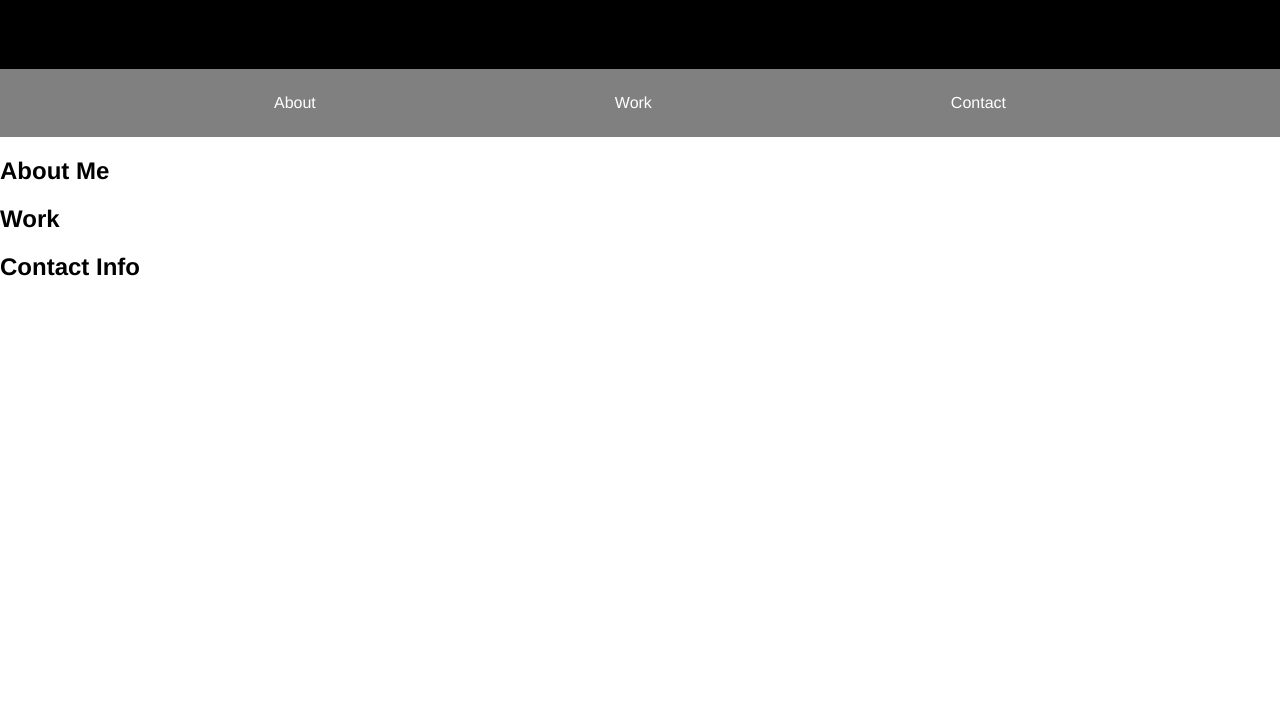
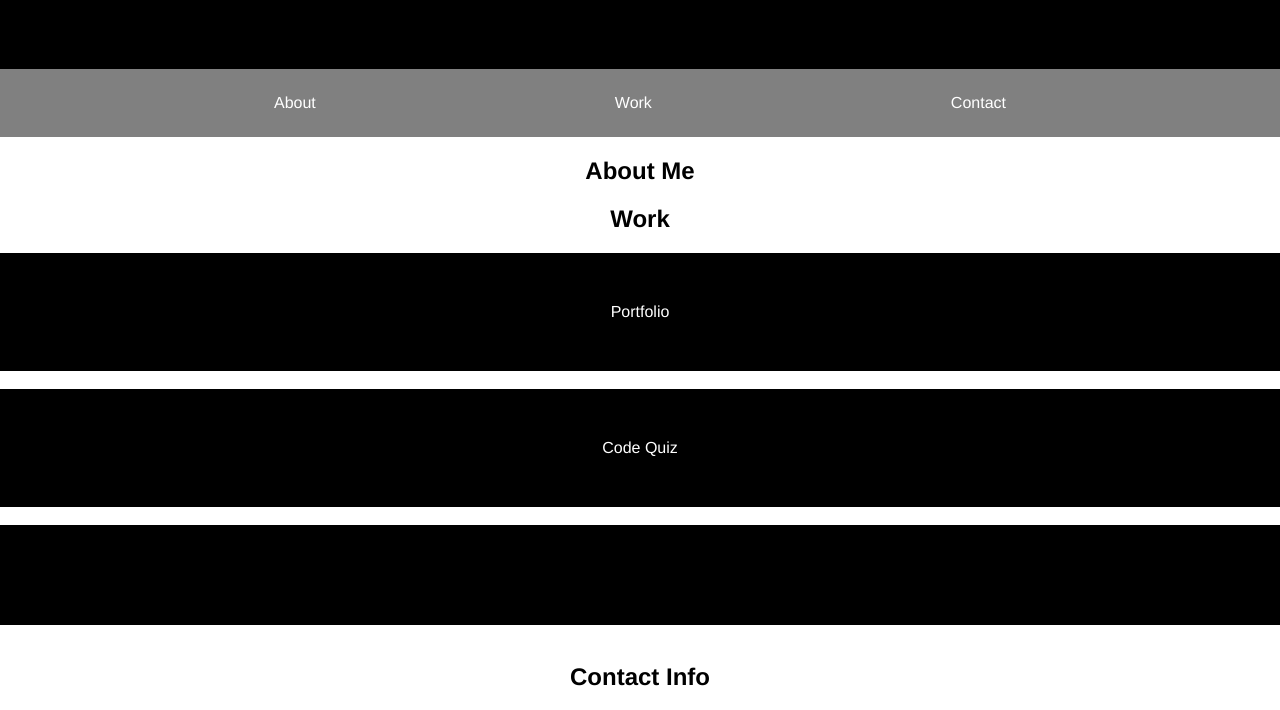
Before and after one commit to taylordaveymoss/expert-tribble, a plain HTML site: page index.html in a window 1280 px wide. Shown: the part 129-839 px from the top of the page. Before the commit the page ends 800 px from the top, so only its background shows below. Drawn offline with Linux system fonts and the light colour scheme.

Commit message:
fourth commit

```diff
--- a/assets/css/style.css
+++ b/assets/css/style.css
@@ -42,6 +42,15 @@ nav a:hover {
     background-color: #a9a9a9;
 }
 
+/* Sections */
+section {
+    text-align: center;
+}
+
+#work {
+
+}
+
 /* Footer */
 footer {
     background-color: #000000;
--- a/index.html
+++ b/index.html
@@ -34,8 +34,17 @@
     <!-- Work -->
     <section id="work">
         <h1>Work</h1>
-        <section>
-
+        <section class="card">
+            <header>Portfolio</header>
+            <img>
+        </section>
+        <section class="card">
+            <header>Code Quiz</header>
+            <img>
+        </section>
+        <section class="card">
+            <header></header>
+            <img>
         </section>
     </section>
 
```
